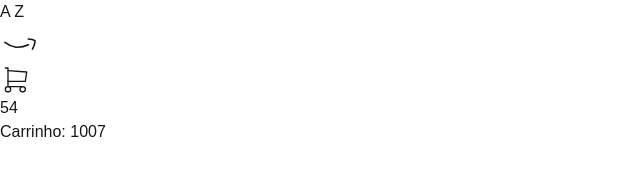
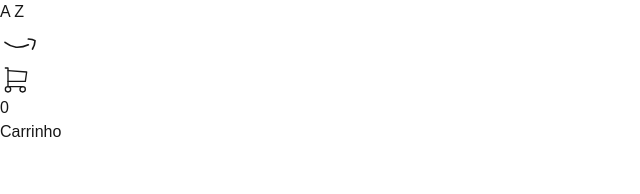
Before and after one commit to alexandreraminelli/pratica-react-e-commerce, a Next.js app: page /carrinho in a window 1280 px wide. Shown: the top 194 px of the page, without its empty margins (0-640 px from the left). Built offline with nearby package versions, Linux system fonts and the light colour scheme.

Commit message:
feat: funcionalidade para adicionar itens ao carrinho

```diff
--- a/src/app/(loja)/carrinho/page.tsx
+++ b/src/app/(loja)/carrinho/page.tsx
@@ -1,13 +1,9 @@
 "use client"
 
 import Pagina from "@/components/template/Pagina"
-import useCarrinho from "@/data/hooks/useCarrinho"
 
 /** Página de carrinho. */
 export default function PaginaCarrinho() {
-  // usar o contexto
-  const { numero } = useCarrinho()
-
   // retorno do componente
-  return <Pagina>Carrinho: {numero}</Pagina>
+  return <Pagina>Carrinho</Pagina>
 }
--- a/src/components/template/Carrinho.tsx
+++ b/src/components/template/Carrinho.tsx
@@ -1,8 +1,13 @@
+import useCarrinho from "@/data/hooks/useCarrinho"
 import { IconShoppingCart } from "@tabler/icons-react"
 import Link from "next/link"
 
 /** Componente do botão de carrinho do cabeçalho. */
 export default function Carrinho() {
+  // obter a quantidade de itens no carrinho
+  const { qtdeDeItens } = useCarrinho()
+
+  // retorno do componente
   return (
     <Link href="/carrinho">
       <div
@@ -11,7 +16,7 @@
       >
         {/* Ícone de carrinho */}
         <IconShoppingCart size={32} stroke={1} />
-        {/* Quantidade de itens */}
+        {/* Círculo com a quantidade de itens */}
         <div
           className="
         absolute -top-2.5 -right-2.5
@@ -20,7 +25,7 @@
         flex justify-center items-center
         text-xs"
         >
-          54
+          {qtdeDeItens}
         </div>
       </div>
     </Link>
--- a/src/data/contexts/ContextoCarrinho.tsx
+++ b/src/data/contexts/ContextoCarrinho.tsx
@@ -1,12 +1,17 @@
 "use client"
 
 import { createContext, useState } from "react"
+import ItemCarrinho from "../model/ItemCarrinho"
+import Produto from "../model/Produto"
 
 /** Interface dos props do contexto `ContextoCarrinho`. */
 interface ContextoCarrinhoProps {
-  numero: number
-  incrementar?: () => void
-  decrementar?: () => void
+  /** Array com os itens do carrinho. */
+  itens: ItemCarrinho[]
+  /** Quantidades de itens que estão sendo adicionados ao carrinho. */
+  qtdeDeItens: number
+  /** Função que adiciona um item (do modelo Produto) ao carrinho. */
+  adicionar: (item: Produto) => void
 }
 
 /** Contexto do carrinho de compras. */
@@ -14,15 +19,43 @@
 
 /** Contexto do estado do carrinho. */
 export function ProvedorCarrinho(props: any) {
-  const [numero, setNumero] = useState(1007)
+  /* Número de itens no carrinho.
+   * Array de itens do modelo ItemCarrinho.
+   * Valor inicial: Array vazio.
+   */
+  const [itens, setItens] = useState<ItemCarrinho[]>([])
+
+  /** Função que adiciona um item no carrinho. */
+  function adicionar(produto: Produto) {
+    // Verificar se o item já está no carrinho
+    /** Índice do produto.
+     * Utiliza a função `findIndex` para encontrar o índice do item no array e retorna `-1` se o produto não estiver no carrinho.
+     */
+    const indice = itens.findIndex((i) => i.produto.id === produto.id)
+
+    if (
+      indice === -1 // produto não está no carrinho
+    ) {
+      // Adicionar o item ao carrinho
+      setItens([...itens, { produto, quantidade: 1 }])
+    } else {
+      // produto está no carrinho
+      // Incrementar a quantidade do item
+      const novosItens = [...itens]
+      novosItens[indice].quantidade++
+      setItens(novosItens)
+    }
+  }
 
   // retorno do componente
   return (
     <ContextoCarrinho.Provider
       value={{
-        numero,
-        incrementar: () => setNumero(numero + 1),
-        decrementar: () => setNumero(numero - 1),
+        itens,
+        adicionar,
+        get qtdeDeItens() {
+          return itens.reduce((total, item) => total + item.quantidade, 0)
+        },
       }}
     >
       {props.children}
```
Also changed, not shown: src/components/produto/CartaoProduto.tsx (+7 -1 lines).
